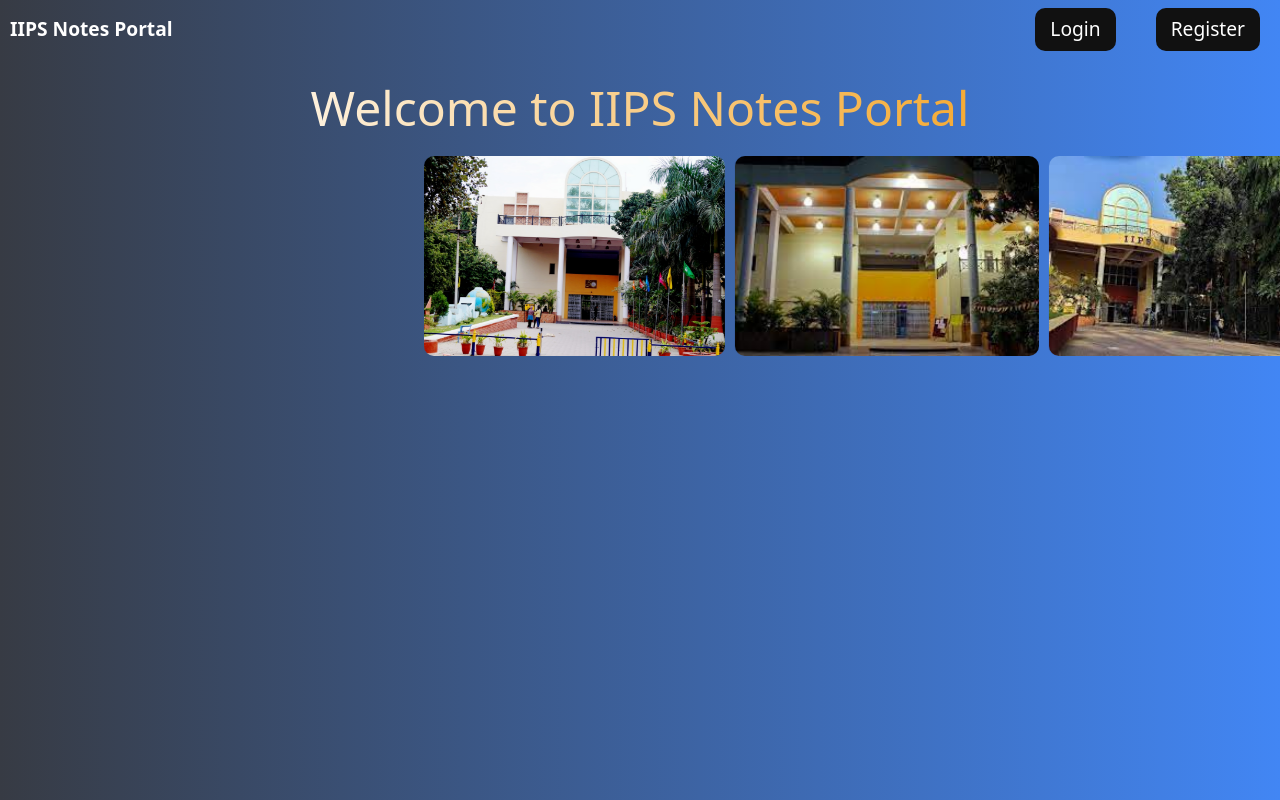
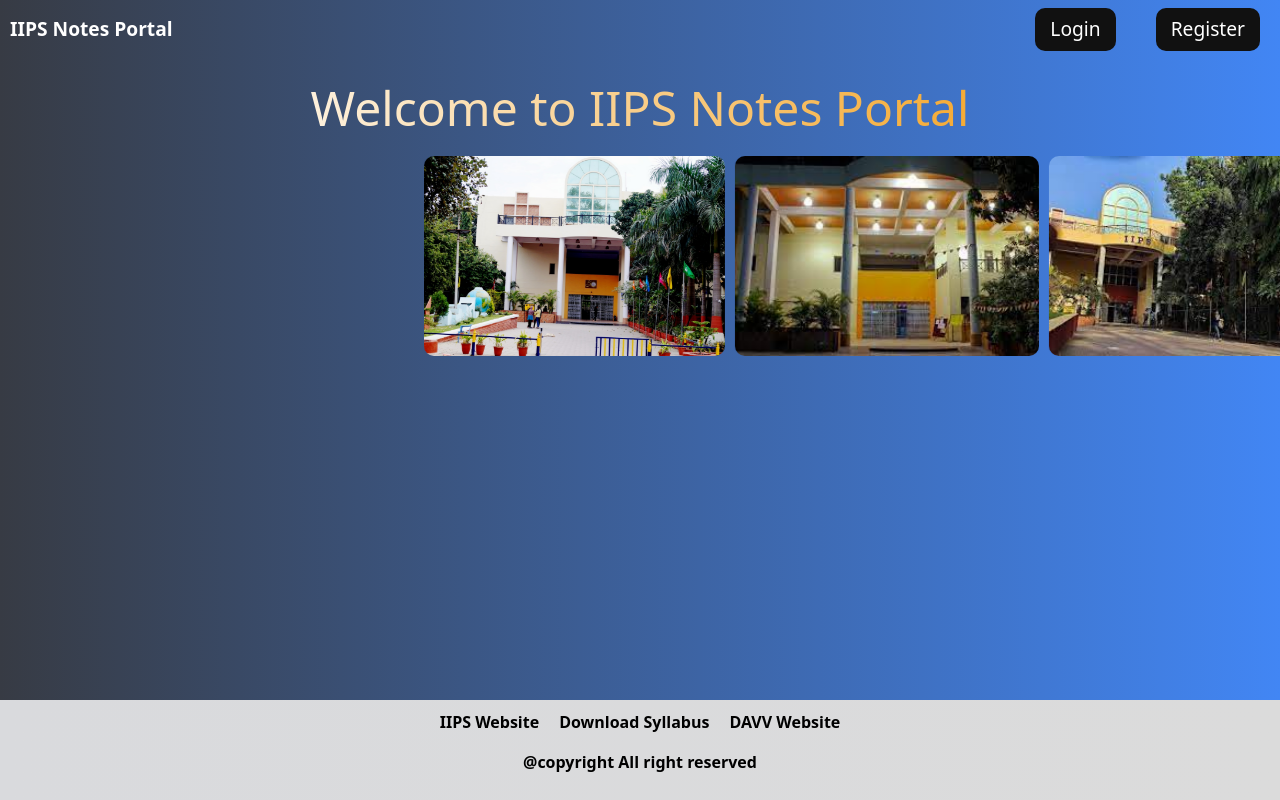
Before and after one commit to ashishrair500/iips-academics, a React (Vite) app: page / in a window 1280 px wide. Shown: the top 800 px of the page. Built offline with nearby package versions, Linux system fonts and the light colour scheme; no server answers.

Commit message:
footer changed

```diff
--- a/src/pages/DashboardPage/footer.css
+++ b/src/pages/DashboardPage/footer.css
@@ -1,7 +1,7 @@
 /* footer.css */
 
 .footer {
-    background: linear-gradient(to right, #373b44, #4286f4);
+  background: linear-gradient(to right, #d9dadd, #dbdbdb);
     padding: 10px; /* Adjust the padding value */
     text-align: center;
     position: fixed;
@@ -21,14 +21,17 @@
   }
 
   .footer a {
-    color: white;
+    background: linear-gradient(to right, #000000, #000000);
+    -webkit-background-clip: text;
+    background-clip: text;
+    color: transparent;
     text-decoration: none;
     font-size: 1em;
     font-weight: bolder;
   }
 
   .footer p {
-    color: white;
+    color: rgb(0, 0, 0);
     margin-top: 5px; /* Adjust the margin value */
     font-size: 1em;
     font-weight: bolder;
--- a/src/pages/HomePage/HomePage.jsx
+++ b/src/pages/HomePage/HomePage.jsx
@@ -1,9 +1,11 @@
 import React from 'react';
 import { NavigationComponent } from '../../components/HomePageComponents';
 import './HomePage.css'; // Import your styles
-
+import '../DashboardPage/footer.css'
 const HomePage = () => {
   return (
+<>
+
 
     <div>
       <NavigationComponent />
@@ -21,6 +23,23 @@
         </div>
       </div>
     </div>
+    <footer className='footer'>
+        <ul>
+          <li>
+            <a href="https://iips.edu.in/"> IIPS Website </a>
+          </li>
+          <li>
+            <a href="https://iips.edu.in/"> Download Syllabus </a>
+          </li>
+          <li>
+            <a href="https://iips.edu.in/">DAVV Website </a>
+          </li>
+        </ul>
+        <p >@copyright All right reserved</p>
+      </footer>
+
+
+    </>
   );
 
 
```
